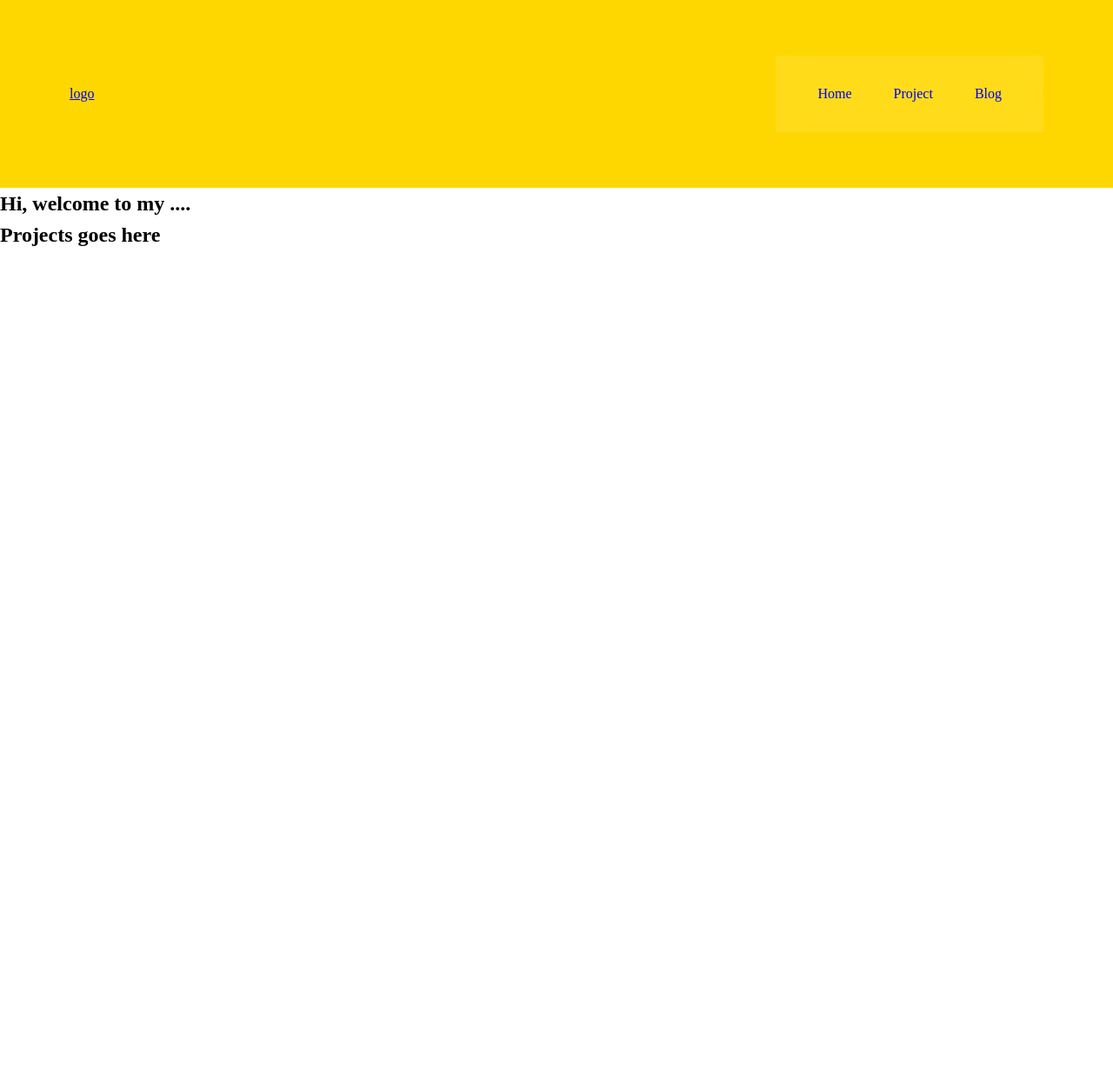
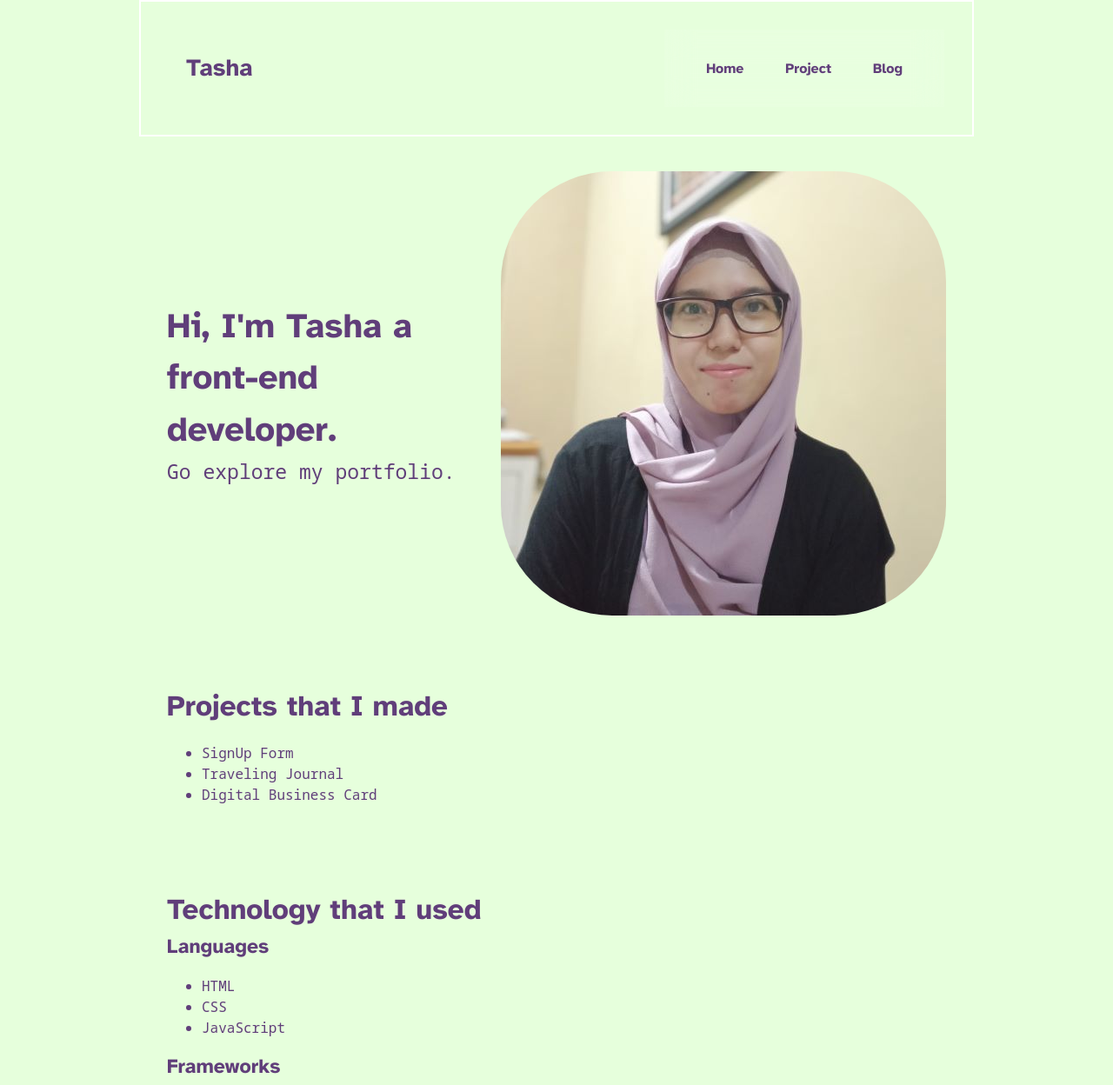
Before and after one commit to tashasyarifah/tashasyarifah.github.io, a plain HTML site: page index.html in a window 1280 px wide. Shown: the top 1248 px of the page at 87% size. Before the commit the page ends 800 px from the top, so only its background shows below. Drawn offline with Linux system fonts and the light colour scheme.

Commit message:
Update homepage

```diff
--- a/index.html
+++ b/index.html
@@ -5,13 +5,19 @@
     <meta http-equiv="X-UA-Compatible" content="IE=edge">
     <meta name="viewport" content="width=device-width, initial-scale=1.0">
     <link rel="stylesheet" href="./style.css">
+    <link rel="preconnect" href="https://fonts.googleapis.com">
+    <link rel="preconnect" href="https://fonts.gstatic.com" crossorigin>
+    <link
+        href="https://fonts.googleapis.com/css2?family=Atkinson+Hyperlegible:wght@400;700&family=Noto+Sans+Mono:wght@300;400&display=swap"
+        rel="stylesheet">
     <script src="navigation.js" defer></script>
     <title>Tasha's portfolio</title>
 </head>
-<body>
-    <header>
+<body class="Home">
+    <a class="skip-to-main-content" href="#main">Skip to main content</a>
+    <header class="global-wrapper">
         <div class="logo">
-            <a href="/">logo</a>
+            <a href="/">Tasha</a>
         </div>
 
         <button class="mobile-nav-button" aria-controls="primary-navigation" aria-expanded="false">
@@ -22,22 +28,59 @@
             <ul role="list" id="primary-navigation" class="primary-navigation" data-visible="false">
                 <li class="active"><a href="/" class="list-item">Home</a></li>
                 <li><a href="/project.html" class="list-item">Project</a></li>
-                <li><a href="/" class="list-item">Blog</a></li>
+                <li><a href="https://tashablog.gatsbyjs.io/" target="_blank" rel="noopener noreferrer" class="list-item">Blog</a></li>
             </ul>
         </nav>
     </header>
 
 
-    <main>
-        <section class="container">
-            <h1>Hi, welcome to my .... </h1>
+    <main id="main">
+        <section class="global-wrapper global-padding hero">
+            <div class="hero-text">
+                <h1>Hi, I'm Tasha a front-end developer.</h1>
+                <p>Go explore my portfolio.</p>
+            </div>
+
+            <img src="./assets/profile-picture.jpg" alt="Photo of Tasha" class="avatar">
         </section>
 
-        <section class="container">
-            <div class="project">
-                <h2>Projects goes here</h2>
+        <section class="global-wrapper global-padding sub-hero">
+            <h2>Projects that I made</h2>
+            <div class="sub-hero-project">
+                <ul>
+                    <li>SignUp Form</li>
+                    <li>Traveling Journal</li>
+                    <li>Digital Business Card</li>
+                </ul>
+            </div>
+        </section>
+
+        <section class="global-wrapper global-padding technology">
+            <h2>Technology that I used</h2>
+            <div class="sub-hero-project">
+                <h4>Languages</h4>
+                <ul>
+                    <li>HTML</li>
+                    <li>CSS</li>
+                    <li>JavaScript</li>
+                </ul>
+                <h4>Frameworks</h4>
+                <ul>
+                    <li>Reactjs</li>
+                    <li>Sass</li>
+                    <li>Gatsbyjs</li>
+                </ul>
+                <h4>Tools</h4>
+                <ul>
+                    <li>Git</li>
+                    <li>GitHub</li>
+                </ul>
+
+                <p>npm, node.js</p>
             </div>
         </section>
     </main>
+
+    <footer class="global-wrapper global-padding">©️ 2022 Made by Tasha Syarifah</footer>
 </body>
 </html>
--- a/style.css
+++ b/style.css
@@ -1,12 +1,60 @@
-@import url('https://fonts.googleapis.com/css2?family=Atkinson+Hyperlegible&display=swap')
+/* I am gonna comments the styles, so I know which one does what. It is also notes for me in the future. */
+
+/* Root is where all variables placed. It is easier to handle and reusable. */
+
+:root {
+    --fontFamily-body: "Noto Sans Mono", monospace;
+    --fontFamily-heading: "Atkinson Hyperlegible", system-ui,
+        -apple-system,
+        BlinkMacSystemFont,
+        "Segoe UI",
+        Roboto,
+        "Helvetica Neue",
+        Arial,
+        "Noto Sans",
+        sans-serif,
+        "Apple Color Emoji",
+        "Segoe UI Emoji",
+        "Segoe UI Symbol",
+        "Noto Color Emoji";
+    --fontWeight-light: 300;
+    --fontWeight-medium: 400;
+    --fontWeight-bold: 700;
+    --fontSize-root: 16px;
+    --fontSize-0: 0.833rem;
+    --fontSize-1: 1rem;
+    --fontSize-2: 1.2rem;
+    --fontSize-3: 1.44rem;
+    --fontSize-4: 1.728rem;
+    --fontSize-5: 2.074rem;
+    --fontSize-6: 2.488rem;
+    /* --color-bg: #FFF3DC;
+    --color-text: #004E61; */
+    --color-bg: #E6FFDC;
+    --color-text: #603E7A;
 
 
-/* This rules are inspired by https://piccalil.li/blog/a-modern-css-reset/ */
-*, *::before, *::after {
+}
+
+/*
+
+ - The basic rules are inspired by https://piccalil.li/blog/a-modern-css-reset/
+
+ - Gonna classify them, so It'll be easier to find.
+
+*/
+
+/* Fundamental styles. It is necessary to make in case I changed them for a specific content, then the others(the same semantic in other context) do not affected. */
+
+*,*::before,*::after {
     box-sizing: border-box;
 }
 
-body, h1, h2, h3, p {
+html {
+    font-size: var(--fontSize-root);
+}
+
+body, h1, h2, h3, h4, h5, h6, p {
     margin: 0;
 }
 
@@ -22,8 +70,11 @@ body {
     min-height: 100vh;
     text-rendering: optimizeSpeed;
     line-height: 1.5;
-    font-size: 1rem;
-    overflow: hidden;
+    font-size: var(--fontSize-1);
+    background-color: var(--color-bg);
+    color: var(--color-text);
+    font-family: var(--fontFamily-body);
+    font-weight: var(--fontWeight-light);
 }
 
 img {
@@ -31,8 +82,15 @@ img {
     display: block;
 }
 
-input, textarea, select {
+input, textarea, select, button {
     font: inherit;
+}
+
+a {
+    color: var(--color-text);
+    font-weight: var(--fontWeight-bold);
+    font-family: var(--fontFamily-heading);
+    text-decoration: none;
 }
 
 @media (prefer-reduced-motion: reduce) {
@@ -48,16 +106,97 @@ input, textarea, select {
     }
 }
 
+/* Heading */
+
+h1, h2, h3, h4, h5, h6 {
+    font-family: var(--fontFamily-heading);
+    font-weight: var(--fontWeight-bold);
+}
+
+h1 {
+    font-size: var(--fontSize-6);
+}
+
+h2 {
+    font-size: var(--fontSize-5);
+}
+
+h3 {
+    font-size: var(--fontSize-4);
+}
+
+h4 {
+    font-size: var(--fontSize-3);
+}
+
+h5 {
+    font-size: var(--fontSize-2);
+}
+
+h6 {
+    font-size: var(--fontSize-1);
+}
+
+
+
+/* Custom classes */
+
+.global-wrapper {
+    margin-inline: auto;
+    max-width: 60rem;
+}
+
+.global-padding {
+    padding: 2.5rem 2rem;
+}
+
+/* For Accessibility */
+
+.sr-only {
+    position: absolute;
+    width: 1px;
+    height: 1px;
+    padding: 0;
+    margin: -1px;
+    overflow: hidden;
+    clip: rect(0, 0, 0, 0);
+    white-space: nowrap;
+    border: 0;
+}
+
+.skip-to-main-content {
+    position: absolute;
+    z-index: 9999;
+    background-color: slateblue;
+    color: beige;
+    padding: .5em 1em;
+    margin-inline: auto;
+    transform: translateY(-100%);
+    transition: transform 250ms ease-in;
+}
+
+.skip-to-main-content:focus {
+    transform: translateY(0%);
+}
+
 /*  Header */
+
 header {
-    padding: 4rem 5rem;
+    padding: 2rem;
     display: flex;
     justify-content: space-between;
     align-content: space-between;
     align-items: center;
-    background-color: gold;
+    border: 2px solid white;
 }
 
+.logo {
+    padding: 1.25rem;
+}
+
+.logo a {
+    font-size: var(--fontSize-4);
+}
 
 /* Navigation */
 
@@ -68,7 +207,7 @@ header {
     gap: 1em;
     margin: 0;
     background-color: hsl(0 0% 0% / 0.1);
-    color: whitesmoke;
+    /* color: whitesmoke; */
 }
 
 @supports (backdrop-filter: blur(1rem)) {
@@ -109,11 +248,10 @@ header {
         background-repeat: no-repeat;
         background-color: transparent;
         z-index: 9999;
-        width: 2.5rem;
+        width: 2rem;
         aspect-ratio: 1;
-        top: 2rem;
         right: 2rem;
-        border: none;
+        border-radius: 25%;
     }
 
     .mobile-nav-button[aria-expanded="true"] {
@@ -122,11 +260,11 @@ header {
     }
 }
 
-@media (min-width: 35em) and (max-width: 55em) {
+/* @media (min-width: 35em) and (max-width: 55em) {
     .primary-navigation {
         background-color: lawngreen;
     }
-}
+} */
 
 @media (min-width: 35em) {
     .primary-navigation {
@@ -136,8 +274,41 @@ header {
     }
 }
 
-/*
 
-.list-item {
-    padding-left: 0.5rem;
-} */
+/* hero */
+
+.hero {
+    display: flex;
+    flex-direction: column;
+    align-content: center;
+    justify-content: center;
+    align-items: center;
+    gap: 2rem;
+}
+
+.hero-text p {
+    font-weight: var(--fontWeight-medium);
+    font-size: var(--fontSize-3);
+}
+
+.avatar {
+    border-radius: 25%;
+}
+
+
+@media (min-width: 36em) {
+    .hero {
+        flex-direction: row;
+    }
+}
+
+/* Sub-hero */
+
+
+
+/* Footer */
+
+footer {
+    padding: 2rem;
+    text-align: center;
+}
```
